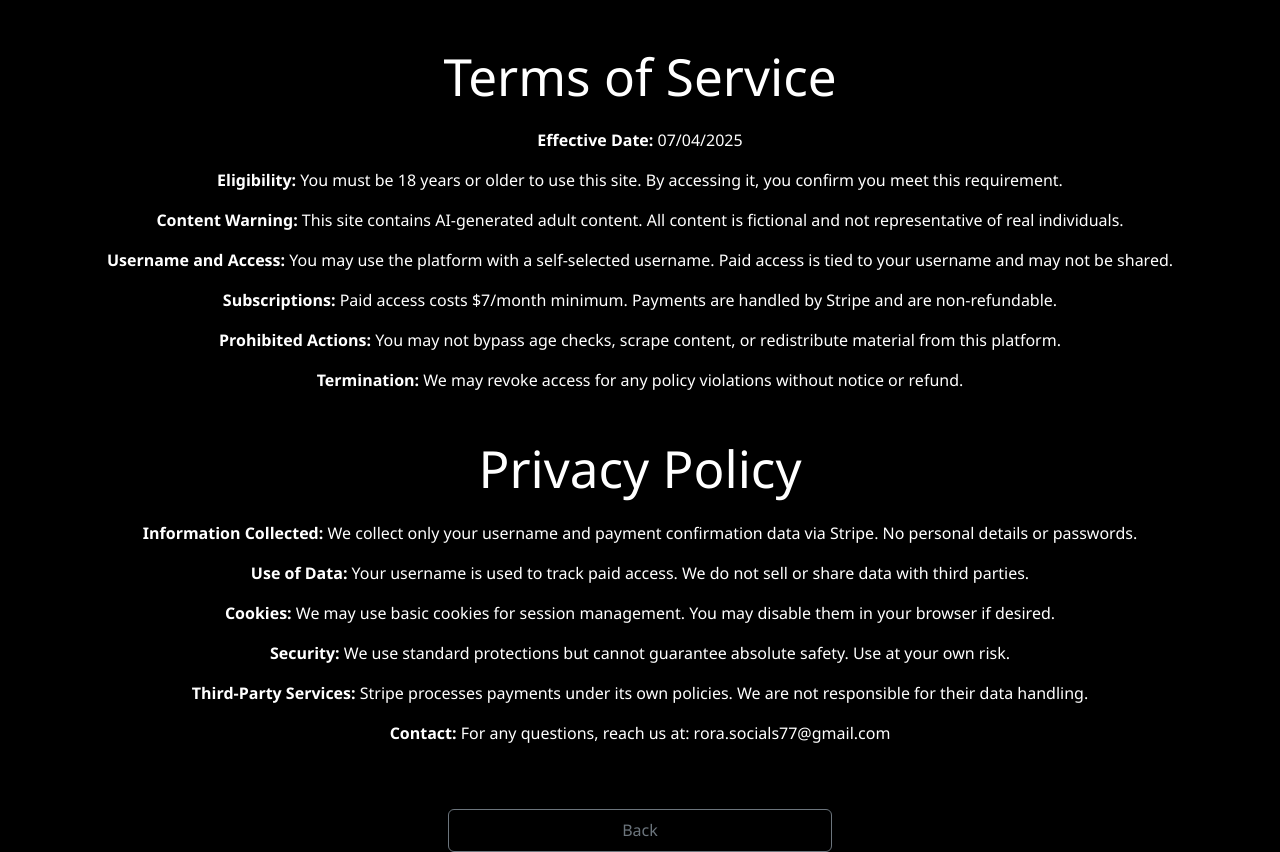
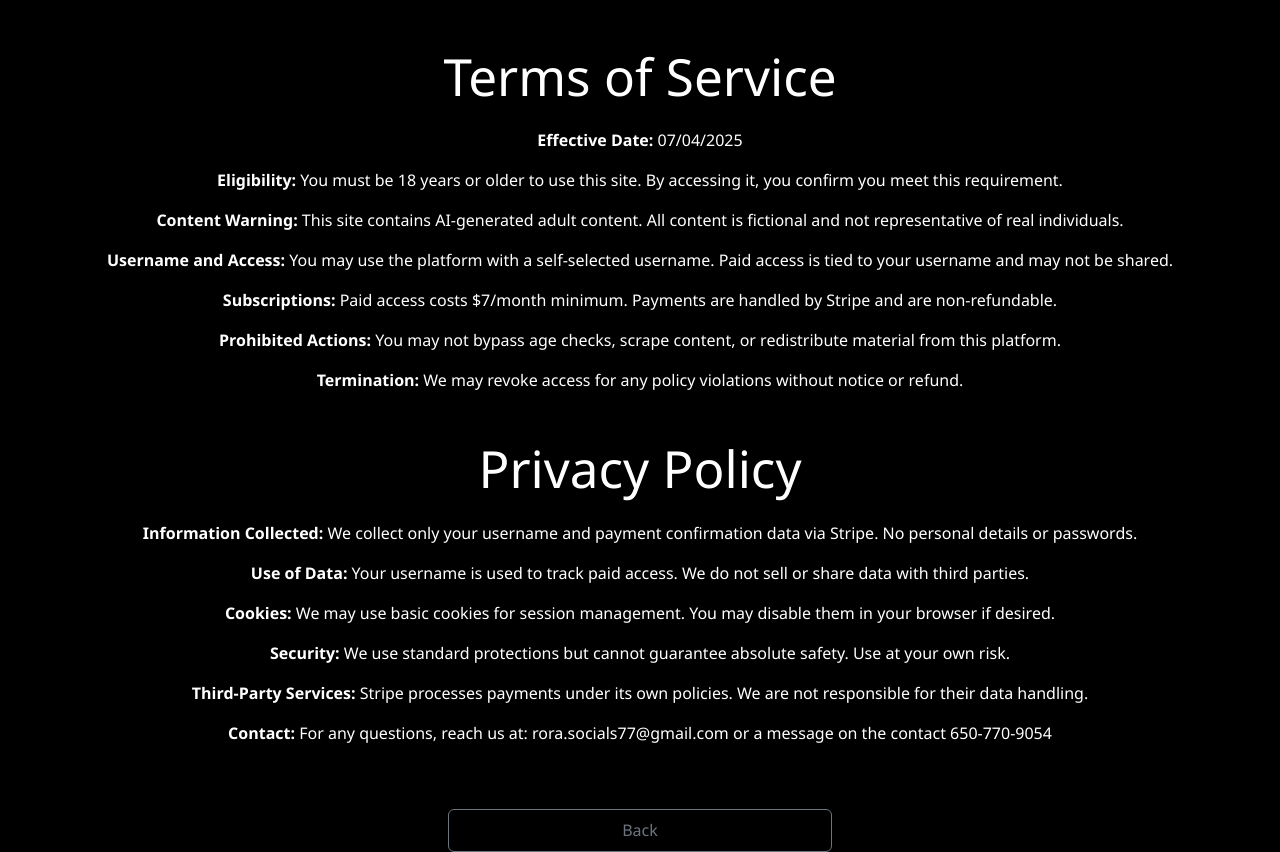
Before and after one commit to iamnaym0ri/InYourDreams, a React (Vite) app: page /legal in a window 1280 px wide. Built offline with nearby package versions, Linux system fonts and the light colour scheme.

Commit message:
changed feedback and app.jsx

```diff
--- a/src/App.jsx
+++ b/src/App.jsx
@@ -630,7 +630,7 @@ function App() {
           </div>
           <div className="search-gal2">
             {((adminMode && active) || isPremium) && (
-              <Link to="/gallery" className="btn btn-outline-secondary search">
+              <Link to="/gallery" className="btn btn-outline-secondary search m-1">
                 search gallery
                 <i className="bi bi-search-heart"></i>
               </Link>
--- a/src/Legal.jsx
+++ b/src/Legal.jsx
@@ -20,7 +20,7 @@ export default function LegalPage() {
     <p><strong>Cookies:</strong> We may use basic cookies for session management. You may disable them in your browser if desired.</p>
     <p><strong>Security:</strong> We use standard protections but cannot guarantee absolute safety. Use at your own risk.</p>
     <p><strong>Third-Party Services:</strong> Stripe processes payments under its own policies. We are not responsible for their data handling.</p>
-    <p><strong>Contact:</strong> For any questions, reach us at: rora.socials77@gmail.com</p>
+    <p><strong>Contact:</strong> For any questions, reach us at: rora.socials77@gmail.com or a message on the contact 650-770-9054</p>
     </div>
 
     <Link to="/" className="btn btn-outline-secondary">
```
